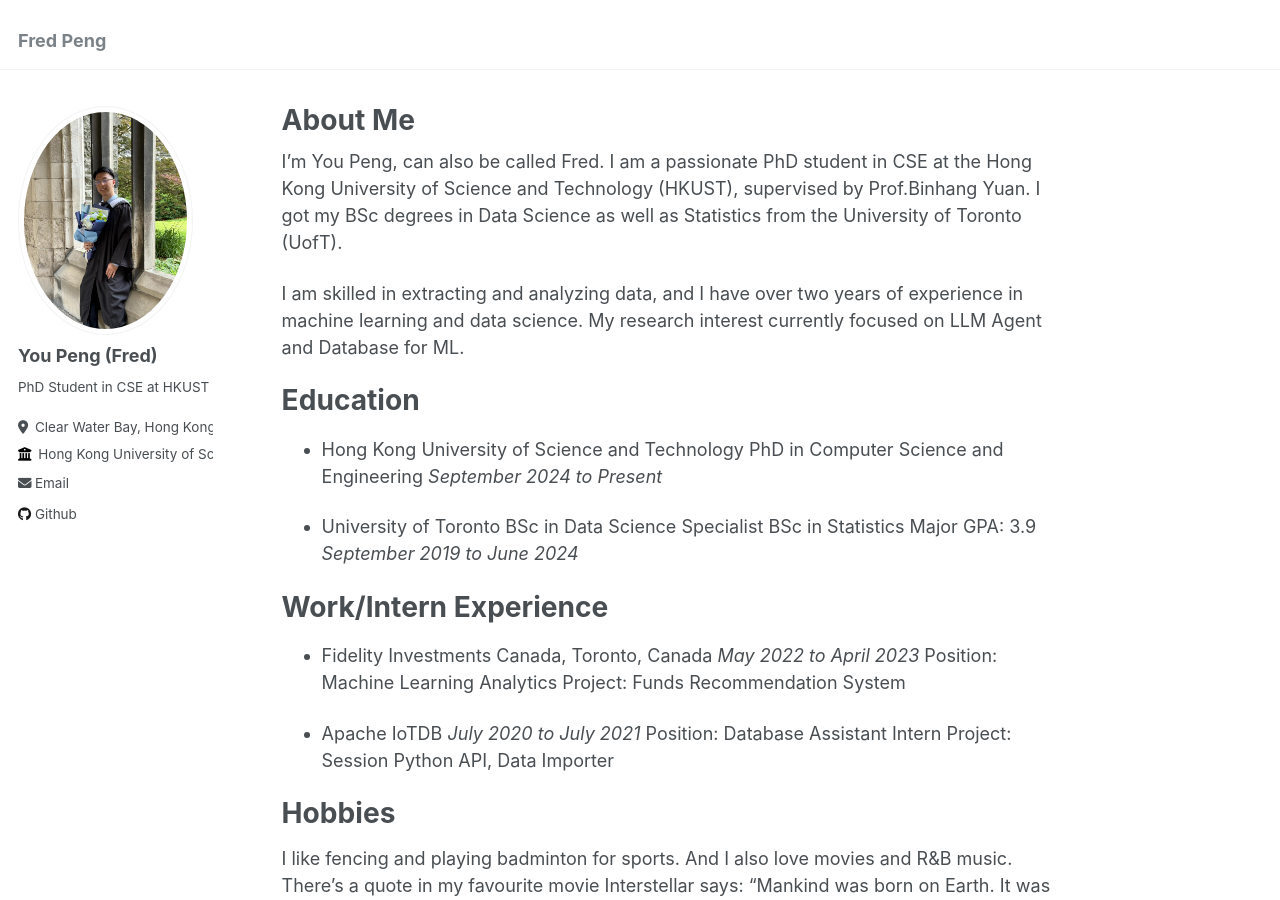
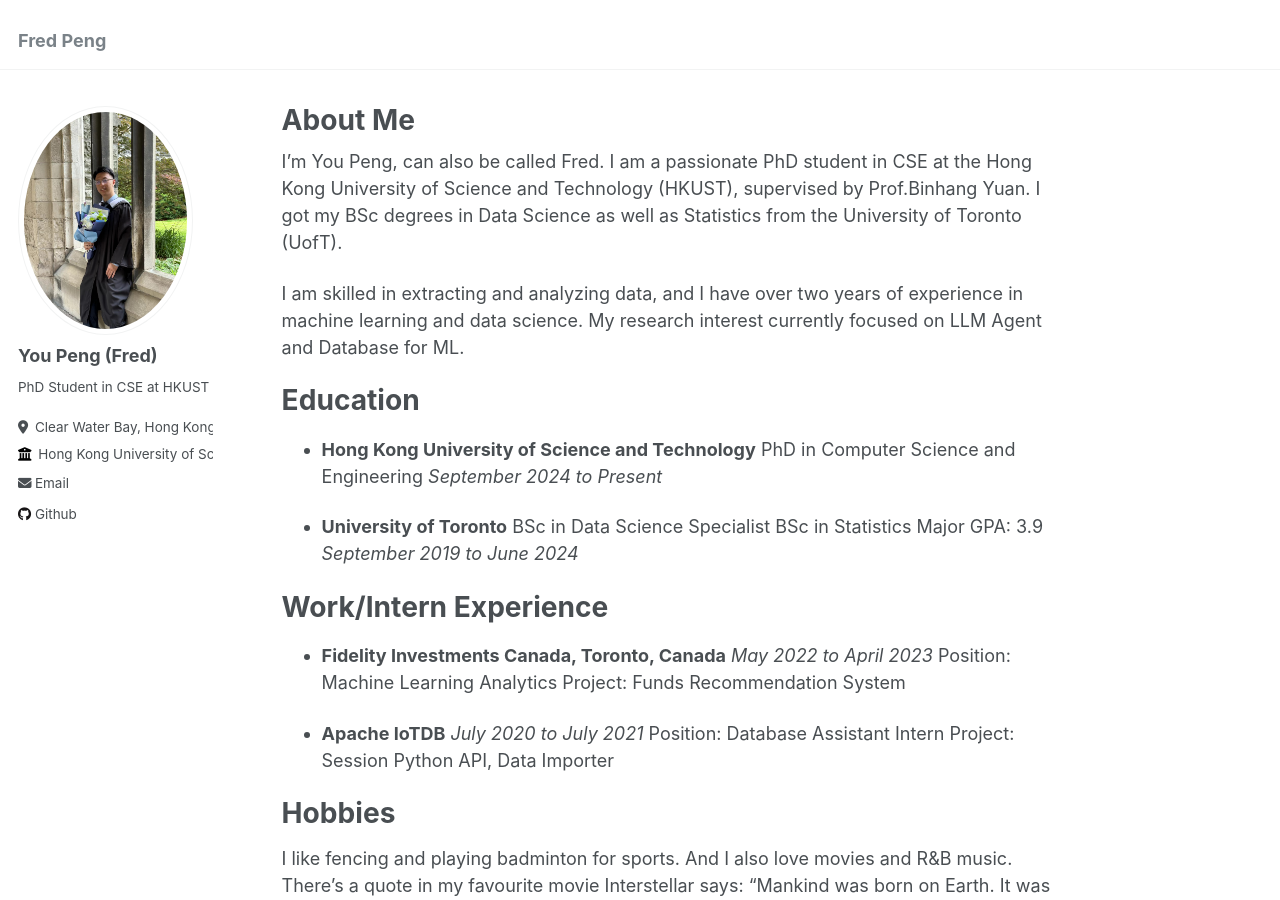
Before and after one commit to Fredooooooo/Fredooooooo.github.io, a Jekyll site: the page built from _pages/about.md, in a window 1280 px wide and 900 px high. Built offline with Jekyll 4.4.1, drawn with Linux system fonts in a browser that asks for light colours.

```diff
--- a/_pages/about.md
+++ b/_pages/about.md
@@ -13,27 +13,27 @@ I am skilled in extracting and analyzing data, and I have over two years of expe
 
 Education
 ======
-- Hong Kong University of Science and Technology
-PhD in Computer Science and Engineering
-*September 2024 to Present*
+- **Hong Kong University of Science and Technology**
+    PhD in Computer Science and Engineering
+    *September 2024 to Present*
 
-- University of Toronto
-BSc in Data Science Specialist
-BSc in Statistics Major
-GPA: 3.9
-*September 2019 to June 2024*
+- **University of Toronto**
+    BSc in Data Science Specialist
+    BSc in Statistics Major
+    GPA: 3.9
+    *September 2019 to June 2024*
 
 Work/Intern Experience
 ======
-- Fidelity Investments Canada, Toronto, Canada
-*May 2022 to April 2023*
-Position: Machine Learning Analytics
-Project: Funds Recommendation System
+- **Fidelity Investments Canada, Toronto, Canada**
+    *May 2022 to April 2023*
+    Position: Machine Learning Analytics
+    Project: Funds Recommendation System
 
-- Apache IoTDB
-*July 2020 to July 2021*
-Position: Database Assistant Intern
-Project: Session Python API, Data Importer
+- **Apache IoTDB**
+    *July 2020 to July 2021*
+    Position: Database Assistant Intern
+    Project: Session Python API, Data Importer
 
 Hobbies
 ======
```
